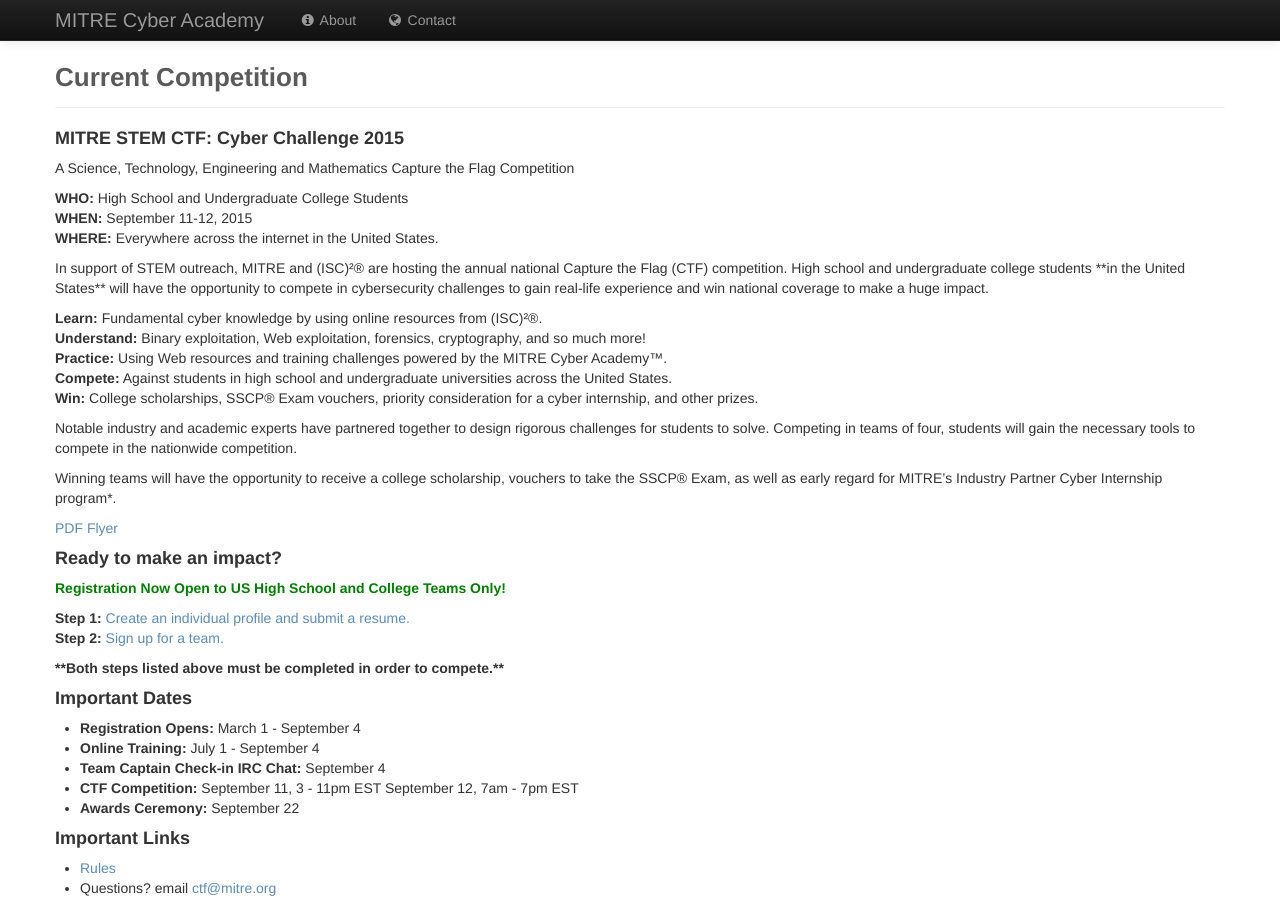
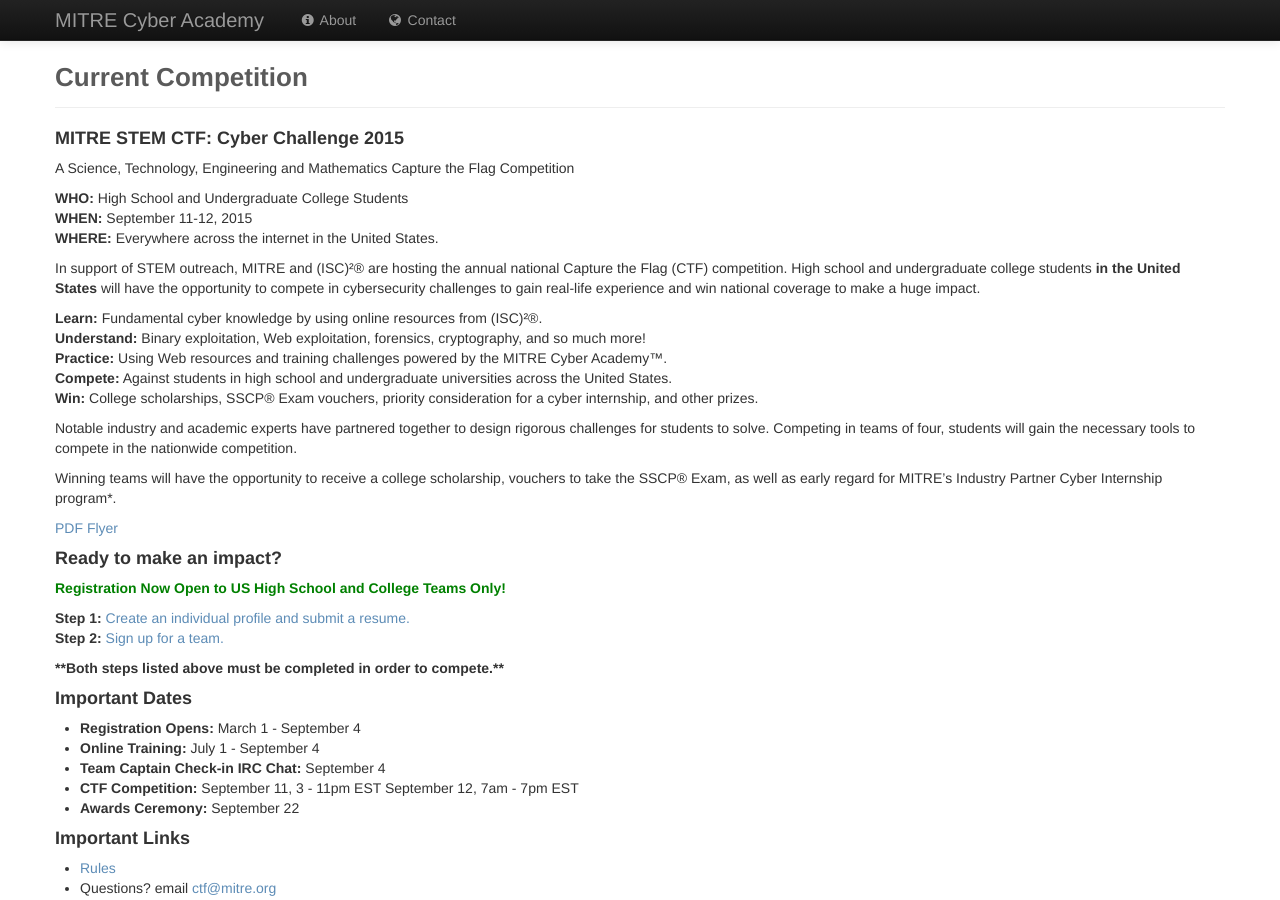
Before and after one commit to mitre-cyber-academy/mitre-cyber-academy.github.io, a Jekyll site: the page built from competitions/index.html, in a window 1280 px wide and 900 px high, scrolled down 411 px. Built offline with Jekyll 4.4.1, drawn with Linux system fonts in a browser that asks for light colours.

Commit message:
Actually bold the text.

```diff
--- a/competitions/index.html
+++ b/competitions/index.html
@@ -44,7 +44,7 @@ redirect_from:
             <b>WHERE:</b> Everywhere across the internet in the United States.<br />
         </p>
         <p>
-            In support of STEM outreach, MITRE and (ISC)²® are hosting the annual national Capture the Flag (CTF) competition. High school and undergraduate college students **in the United States** will have the opportunity to compete in cybersecurity challenges to gain real-life experience and win national coverage to make a huge impact.
+            In support of STEM outreach, MITRE and (ISC)²® are hosting the annual national Capture the Flag (CTF) competition. High school and undergraduate college students <b>in the United States</b> will have the opportunity to compete in cybersecurity challenges to gain real-life experience and win national coverage to make a huge impact.
         </p>
         <p>
             <b>Learn:</b> Fundamental cyber knowledge by using online resources from (ISC)²®. <br />
```
